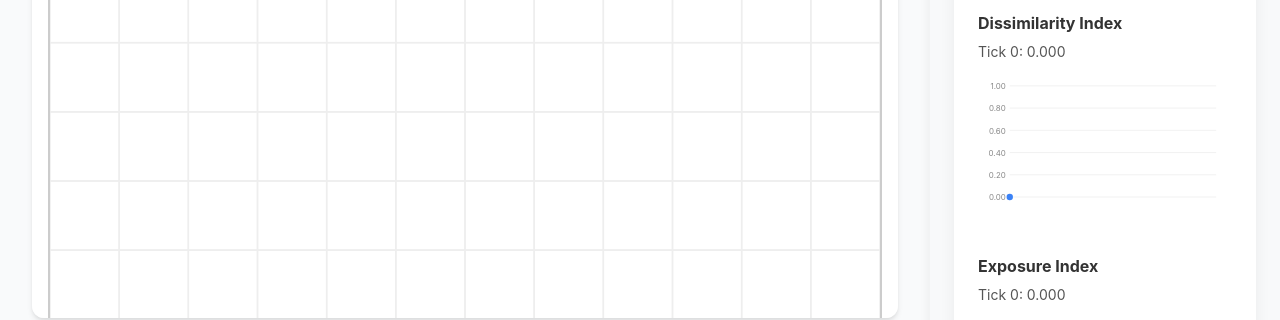
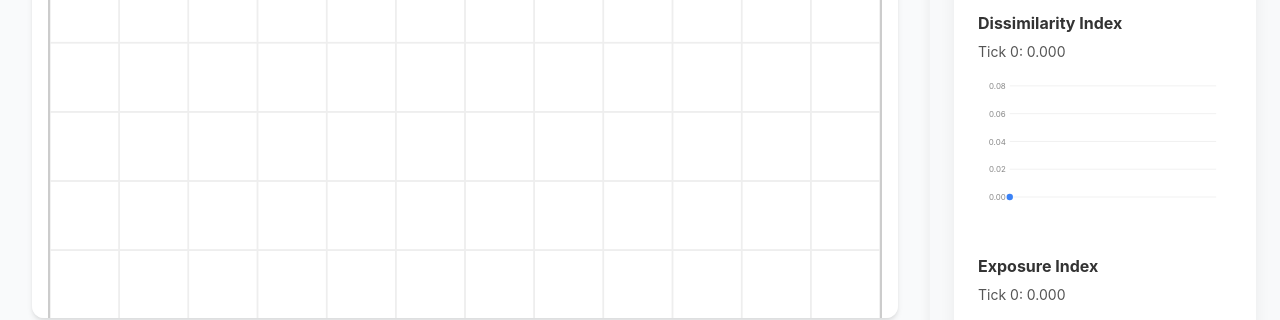
Before and after one commit to vvseva/seeing-venue-seg, a SvelteKit app: page / in a window 1280 px wide. Shown: the part 450-770 px from the top of the page. Built offline with nearby package versions, Linux system fonts and the light colour scheme.

Commit message:
compare user policy to example policy part 1

```diff
--- a/src/components/charts/LiveCharts.svelte
+++ b/src/components/charts/LiveCharts.svelte
@@ -1,6 +1,6 @@
 <script lang="ts">
   import * as d3 from 'd3';
-  import { metricsHistoryStore } from '../../stores/simulationStore';
+  import { metricsHistoryStore, policyTargetAveragesStore, userPolicyResultStore, exemplarPolicyResultStore } from '../../stores/simulationStore';
   import type { SegregationMetrics } from '../../engine/types/models';
   import { chartMetricsColorScale } from '../../utils/colors';
 
@@ -10,8 +10,16 @@
     title: string;
   };
 
+  type MetricAverages = {
+    dissimilarity: number;
+    exposure: number;
+    clustering: number;
+    sampleSize: number;
+  };
+
   const width = 320;
   const height = 190;
+  const Y_AXIS_WINDOW_TICKS = 50;
   const margin = { top: 20, right: 20, bottom: 30, left: 40 };
   const innerWidth = width - margin.left - margin.right;
   const innerHeight = height - margin.top - margin.bottom;
@@ -32,10 +40,24 @@
   }
 
   function createYScale(history: SegregationMetrics[], metricKey: MetricKey) {
-    const maxValue = d3.max(history, (metric) => metric[metricKey]) || 0;
+    const recentHistory = history.slice(-Y_AXIS_WINDOW_TICKS);
+    const recentValues = recentHistory.map((metric) => metric[metricKey]);
+    const referenceValues = [
+      $policyTargetAveragesStore?.[metricKey] ?? 0,
+      $userPolicyResultStore?.averages[metricKey] ?? 0,
+      $exemplarPolicyResultStore?.averages[metricKey] ?? 0
+    ];
+
+    const allValues = [...recentValues, ...referenceValues];
+    const minValue = d3.min(allValues) ?? 0;
+    const maxValue = d3.max(allValues) ?? 1;
+    const range = maxValue - minValue;
+    const padding = Math.max(0.02, range * 0.12);
+    const yMin = Math.max(0, minValue - padding);
+    const yMax = Math.max(yMin + 0.08, maxValue + padding);
 
     return d3.scaleLinear()
-      .domain([0, Math.max(1, maxValue)])
+      .domain([yMin, yMax])
       .range([innerHeight, 0]);
   }
 
@@ -75,6 +97,11 @@
   function handlePointerLeave() {
     hoveredMetric = null;
   }
+
+  function getAverageValue(averages: MetricAverages | null | undefined, key: MetricKey) {
+    if (!averages) return null;
+    return averages[key];
+  }
 </script>
 
 <div class="charts-stack">
@@ -93,6 +120,16 @@
           Waiting for simulation data...
         {/if}
       </p>
+
+      {#if $policyTargetAveragesStore}
+        <p class="chart-value">Target avg (25 ticks): {($policyTargetAveragesStore[metricConfig.key]).toFixed(3)}</p>
+      {/if}
+      {#if $userPolicyResultStore}
+        <p class="chart-value">Your policy avg: {($userPolicyResultStore.averages[metricConfig.key]).toFixed(3)}</p>
+      {/if}
+      {#if $exemplarPolicyResultStore}
+        <p class="chart-value">Exemplar avg: {($exemplarPolicyResultStore.averages[metricConfig.key]).toFixed(3)}</p>
+      {/if}
 
       <svg
         viewBox={`0 0 ${width} ${height}`}
@@ -134,6 +171,48 @@
             />
           {/if}
 
+          {#if getAverageValue($policyTargetAveragesStore, metricConfig.key) !== null}
+            {@const targetValue = getAverageValue($policyTargetAveragesStore, metricConfig.key) as number}
+            <line
+              x1="0"
+              x2={innerWidth}
+              y1={yScale(targetValue)}
+              y2={yScale(targetValue)}
+              stroke="#6b7280"
+              stroke-dasharray="8 4"
+              stroke-width="1.5"
+              opacity="0.9"
+            />
+          {/if}
+
+          {#if getAverageValue($userPolicyResultStore?.averages, metricConfig.key) !== null}
+            {@const userValue = getAverageValue($userPolicyResultStore?.averages, metricConfig.key) as number}
+            <line
+              x1="0"
+              x2={innerWidth}
+              y1={yScale(userValue)}
+              y2={yScale(userValue)}
+              stroke="#0f766e"
+              stroke-dasharray="4 4"
+              stroke-width="1.5"
+              opacity="0.9"
+            />
+          {/if}
+
+          {#if getAverageValue($exemplarPolicyResultStore?.averages, metricConfig.key) !== null}
+            {@const exemplarValue = getAverageValue($exemplarPolicyResultStore?.averages, metricConfig.key) as number}
+            <line
+              x1="0"
+              x2={innerWidth}
+              y1={yScale(exemplarValue)}
+              y2={yScale(exemplarValue)}
+              stroke="#7c3aed"
+              stroke-dasharray="2 3"
+              stroke-width="1.5"
+              opacity="0.9"
+            />
+          {/if}
+
           {#if hoveredMetric?.key === metricConfig.key}
             {@const hoveredValue = getMetricValue(hoveredMetric.metric, metricConfig.key)}
             <line
--- a/src/components/narrative/Storyboard.svelte
+++ b/src/components/narrative/Storyboard.svelte
@@ -2,7 +2,7 @@
   import { currentChapter, currentChapterIndex, narrativeActions } from '../../stores/narrativeStore';
   import { isGeneratingVenuesStore, simulationActions } from '../../stores/simulationStore';
 
-  const finalChapterIndex = 7; // Updated to match new chapter length
+  const finalChapterIndex = 9; // Updated to match new chapter length
 
   async function nextPhase() {
     simulationActions.resetStabilityWindow();
@@ -18,10 +18,16 @@
       await simulationActions.generateEmergentVenues();
     } else if ($currentChapter.dispatchAction === 'PLAY_SIMULATION') {
       if ($currentChapter.id === 7) {
-        simulationActions.playForTicks(10);
+        simulationActions.playForTicks(25, () => {
+          simulationActions.capturePolicyTargetFromLast25Ticks();
+        });
       } else {
         simulationActions.play();
       }
+    } else if ($currentChapter.dispatchAction === 'RUN_USER_POLICY') {
+      simulationActions.runUserPolicyEvaluation();
+    } else if ($currentChapter.dispatchAction === 'RUN_EXEMPLAR_POLICY') {
+      simulationActions.runExemplarPolicyEvaluation();
     }
 
     // 2. Advance the narrative
--- a/src/engine/SimulationEngine.ts
+++ b/src/engine/SimulationEngine.ts
@@ -756,6 +756,36 @@ export class SimulationEngine {
     this.updateAllUtilities();
   }
 
+  public applyIntegratedVenuePolicy(): void {
+    for (const venue of this.venues.values()) {
+      if (this.isWithinBounds(venue.x, venue.y) && this.grid[venue.y][venue.x] === venue.id) {
+        this.grid[venue.y][venue.x] = null;
+      }
+    }
+    this.venues.clear();
+
+    const quarterX = Math.floor(this.width / 4);
+    const threeQuarterX = Math.floor((3 * this.width) / 4);
+    const quarterY = Math.floor(this.height / 4);
+    const threeQuarterY = Math.floor((3 * this.height) / 4);
+
+    const clampX = (x: number) => Math.max(1, Math.min(this.width - 2, x));
+    const clampY = (y: number) => Math.max(1, Math.min(this.height - 2, y));
+
+    const placements: Array<{ id: string; x: number; y: number; color: EntityColor }> = [
+      { id: 'v_0', x: clampX(quarterX), y: clampY(quarterY), color: 'red' },
+      { id: 'v_1', x: clampX(quarterX + 2), y: clampY(quarterY), color: 'green' },
+      { id: 'v_2', x: clampX(threeQuarterX - 2), y: clampY(threeQuarterY), color: 'red' },
+      { id: 'v_3', x: clampX(threeQuarterX), y: clampY(threeQuarterY), color: 'green' }
+    ];
+
+    for (const placement of placements) {
+      this.placeVenue(placement.id, placement.x, placement.y, placement.color);
+    }
+
+    this.updateAllUtilities();
+  }
+
   // --- METRICS ---
 
   public getMetrics(): SegregationMetrics {
--- a/src/stores/simulationStore.ts
+++ b/src/stores/simulationStore.ts
@@ -3,6 +3,18 @@ import { writable, get } from 'svelte/store';
 import { SimulationEngine } from '../engine/SimulationEngine';
 import { WORLD_HEIGHT, WORLD_WIDTH } from '../engine/world';
 import type { Agent, Venue, ReactionPreview, SegregationMetrics } from '../engine/types/models';
+
+type MetricAverages = {
+  dissimilarity: number;
+  exposure: number;
+  clustering: number;
+  sampleSize: number;
+};
+
+type PolicyRunRecord = {
+  placement: Venue[];
+  averages: MetricAverages;
+};
 
 // 1. Initialize the headless engine
 export const engine = new SimulationEngine({
@@ -26,14 +38,17 @@ export const metricsHistoryStore = writable<SegregationMetrics[]>([engine.getMet
 export const ghostReactionsStore = writable<ReactionPreview[]>([]);
 export const hoveredVenueId = writable<string | null>(null);
 export const isGeneratingVenuesStore = writable<boolean>(false);
+export const policyTargetAveragesStore = writable<MetricAverages | null>(null);
+export const userPolicyResultStore = writable<PolicyRunRecord | null>(null);
+export const exemplarPolicyResultStore = writable<PolicyRunRecord | null>(null);
 
 // Internal loop reference for playing/pausing
 let animationFrameId: number;
 export const isPlayingStore = writable<boolean>(false);
 
-const STABILITY_WINDOW = 12;
+const STABILITY_WINDOW = 25;
 const STABILITY_DELTA_THRESHOLD = 0.02;
-const CHAPTER_TWO_SHORT_RUN_TICKS = 10;
+const CHAPTER_TWO_SHORT_RUN_TICKS = 50;
 
 let stabilityStartIndex = 0;
 
@@ -68,6 +83,35 @@ function resetStabilityWindowBaseline() {
   stabilityStartIndex = Math.max(0, history.length - 1);
 }
 
+function calculateAveragesOverLastTicks(ticks: number): MetricAverages {
+  const history = get(metricsHistoryStore);
+  const sample = history.slice(-Math.max(1, ticks));
+
+  const sum = sample.reduce(
+    (acc, metric) => {
+      acc.dissimilarity += metric.dissimilarity;
+      acc.exposure += metric.exposure;
+      acc.clustering += metric.clustering;
+      return acc;
+    },
+    { dissimilarity: 0, exposure: 0, clustering: 0 }
+  );
+
+  const sampleSize = sample.length;
+  return {
+    dissimilarity: sampleSize > 0 ? sum.dissimilarity / sampleSize : 0,
+    exposure: sampleSize > 0 ? sum.exposure / sampleSize : 0,
+    clustering: sampleSize > 0 ? sum.clustering / sampleSize : 0,
+    sampleSize
+  };
+}
+
+function snapshotVenuePlacement(): Venue[] {
+  return Array.from(engine.venues.values())
+    .map((venue) => ({ ...venue }))
+    .sort((a, b) => a.id.localeCompare(b.id));
+}
+
 // 3. Helper: Synchronize the engine state with the Svelte stores
 function syncStores() {
   agentsStore.set(Array.from(engine.agents.values()));
@@ -97,6 +141,9 @@ export const simulationActions = {
     engine.initEmptyGrid();
     syncStores();
     metricsHistoryStore.set([engine.getMetrics()]);
+    policyTargetAveragesStore.set(null);
+    userPolicyResultStore.set(null);
+    exemplarPolicyResultStore.set(null);
     resetStabilityWindowBaseline();
     this.stop();
   },
@@ -132,7 +179,7 @@ export const simulationActions = {
     loop();
   },
 
-  playForTicks(ticks: number = CHAPTER_TWO_SHORT_RUN_TICKS) {
+  playForTicks(ticks: number = CHAPTER_TWO_SHORT_RUN_TICKS, onComplete?: () => void) {
     if (get(isPlayingStore)) return;
 
     const totalTicks = Math.max(1, Math.floor(ticks));
@@ -149,10 +196,44 @@ export const simulationActions = {
         }, 200);
       } else {
         this.stop();
+        onComplete?.();
       }
     };
 
     loop();
+  },
+
+  capturePolicyTargetFromLast25Ticks() {
+    policyTargetAveragesStore.set(calculateAveragesOverLastTicks(25));
+  },
+
+  runUserPolicyEvaluation() {
+    this.stop();
+    resetStabilityWindowBaseline();
+
+    const placement = snapshotVenuePlacement();
+    this.playForTicks(25, () => {
+      userPolicyResultStore.set({
+        placement,
+        averages: calculateAveragesOverLastTicks(25)
+      });
+    });
+  },
+
+  runExemplarPolicyEvaluation() {
+    this.stop();
+    engine.applyIntegratedVenuePolicy();
+    syncStores();
+    recordCurrentMetrics();
+    resetStabilityWindowBaseline();
+
+    const placement = snapshotVenuePlacement();
+    this.playForTicks(25, () => {
+      exemplarPolicyResultStore.set({
+        placement,
+        averages: calculateAveragesOverLastTicks(25)
+      });
+    });
   },
 
   stop() {
```
Also changed, not shown: src/stores/narrativeStore.ts (+23 -1 lines), 12 other files (tests, documents, lock files or other folders).
